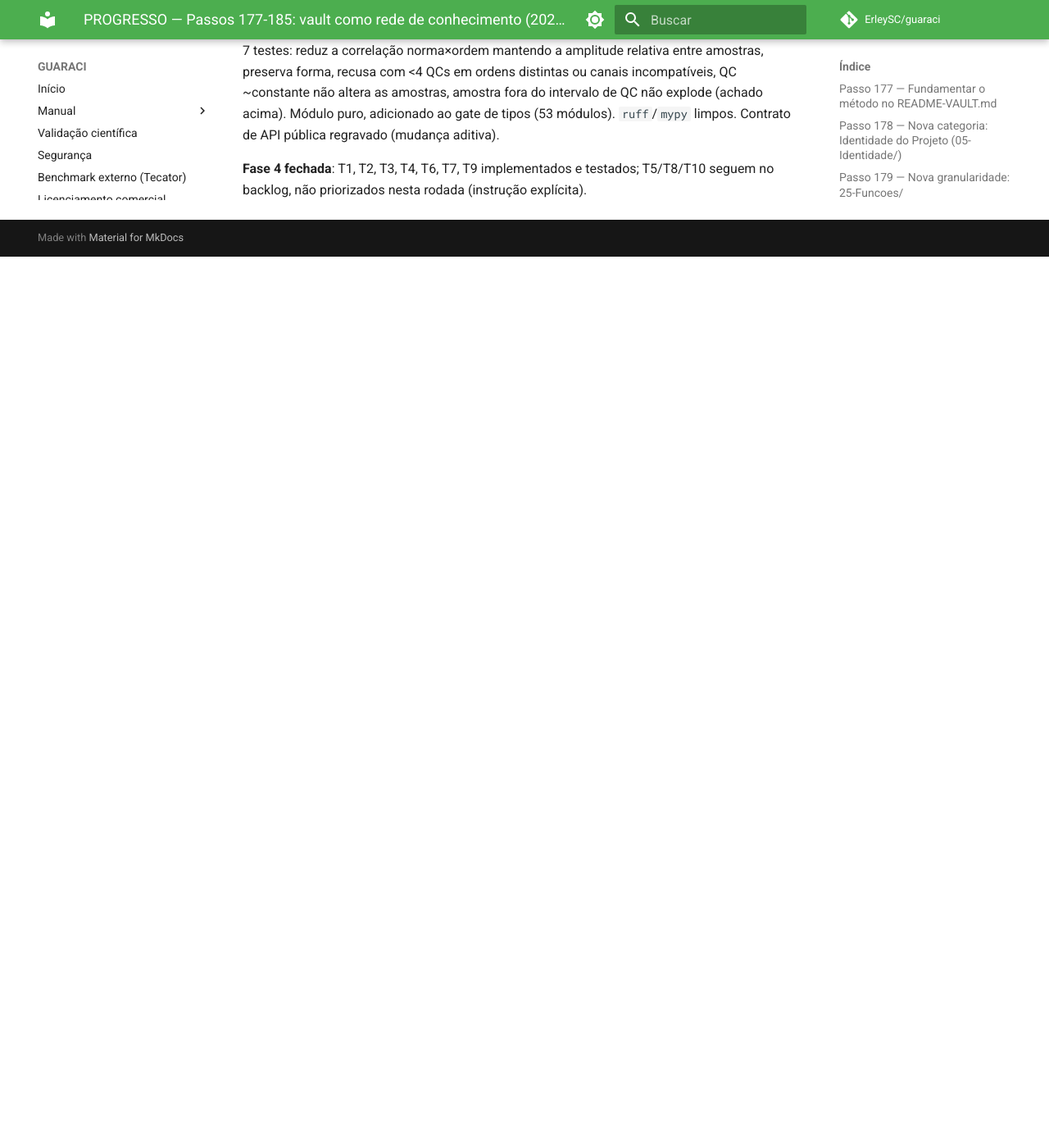
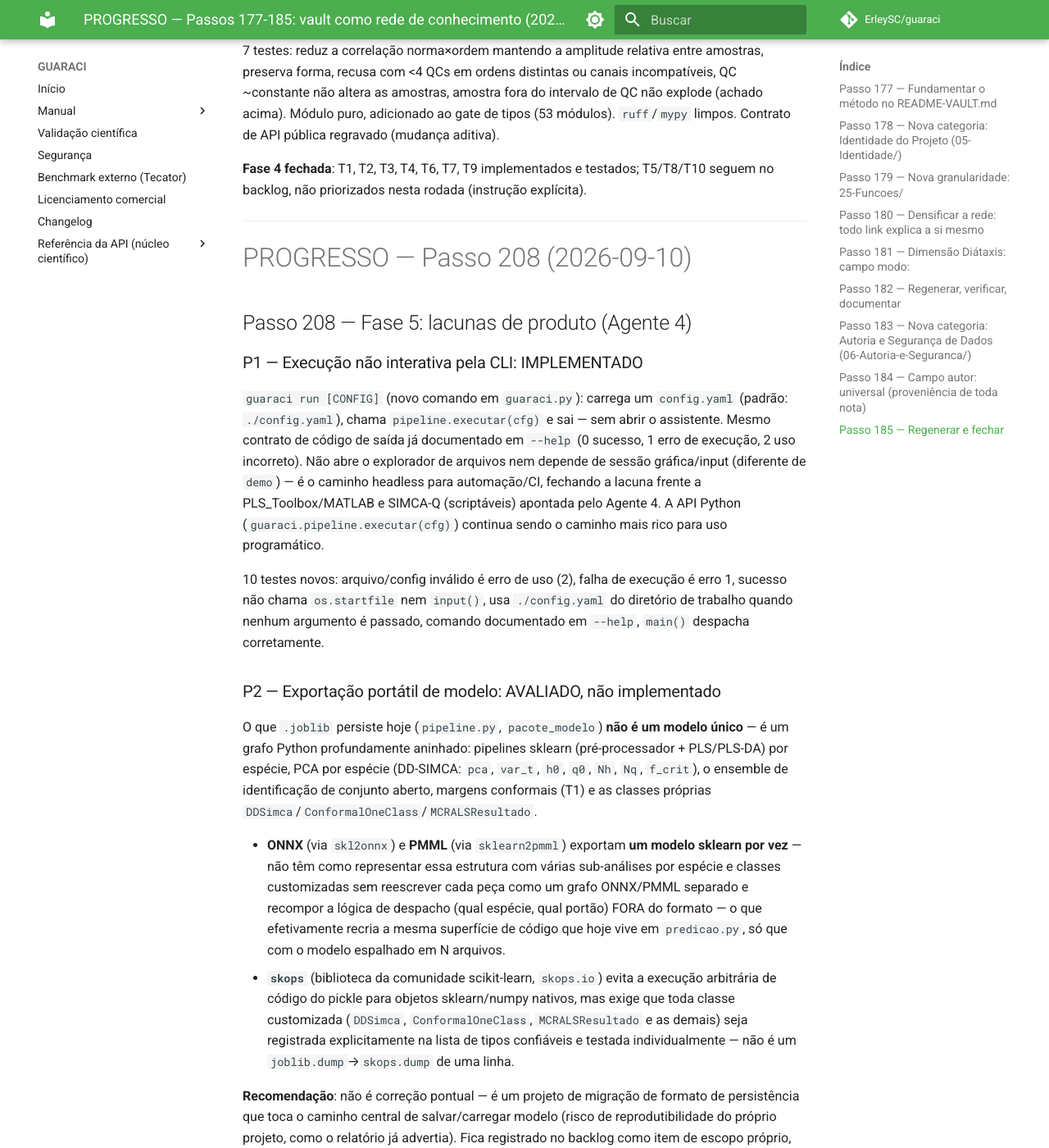
Before and after one commit to ErleySC/guaraci, an MkDocs documentation site: the page built from docs/PROGRESSO.md, in a window 1280 px wide and 1400 px high, scrolled down 98425 px. Shown: the whole window at 82% size. Built offline with MkDocs 1.6.1 and Material for MkDocs 9.7.7, drawn with Linux system fonts in a browser that asks for light colours; comment, search, counter and statistics services are not loaded; before the commit the page ends 98738 px from its top, so only the background shows below that; some of the changed text lies outside the part shown.

Commit message:
feat(cli): Fase 5 -- P1 implementado (guaraci run), P2/P3 avaliados
P1: novo comando `guaraci run [CONFIG]` -- carrega config.yaml (padrao
./config.yaml), chama pipeline.executar(cfg) e sai, sem abrir o
assistente. Mesmo contrato de codigo de saida ja documentado (0/1/2). Nao
abre explorador de arquivos nem depende de input -- caminho headless p/
automacao/CI, fechando a lacuna frente a PLS_Toolbox/MATLAB e SIMCA-Q
apontada pelo Agente 4.

10 testes: arquivo/config invalido = erro 2, falha de execucao = erro 1,
sucesso nao chama os.startfile nem input(), usa ./config.yaml do cwd sem
argumento, documentado em --help, main() despacha corretamente.

P2 (exportacao portatil de modelo): AVALIADO, nao implementado. O
.joblib persiste um grafo Python profundo (pipelines por especie,
DD-SIMCA por especie, ensemble de identificacao, margens conformais,
classes proprias DDSimca/ConformalOneClass/MCRALSResultado) -- ONNX/PMML
exportam 1 modelo por vez, nao cabem nessa estrutura; skops exigiria
registrar cada classe propria manualmente. Projeto de migracao proprio,
fora do escopo desta rodada.

P3 (mais leitores de formato): AVALIADO, nao implementado. Candidatos
priorizados frente aos ~35 do PLS_Toolbox: SPC (Galactic/Thermo) e
PerkinElmer .sp, maior demanda generica. Nao iniciado.

P4/P5 (fusao multibloco, monitoramento em linha): registrados no backlog
como escopo grande, nao iniciados -- mesma instrucao que pediu isso.

Suite completa (tests/test_guaraci_cli.py): 81 passed. ruff limpo
(guaraci.py fora do gate de mypy por design, UI/orquestracao).

Co-Authored-By: Claude Sonnet 5 <noreply@anthropic.com>

```diff
--- a/docs/PROGRESSO.md
+++ b/docs/PROGRESSO.md
@@ -4285,3 +4285,75 @@ regravado (mudança aditiva).
 **Fase 4 fechada**: T1, T2, T3, T4, T6, T7, T9 implementados e testados;
 T5/T8/T10 seguem no backlog, não priorizados nesta rodada (instrução
 explícita).
+
+---
+
+# PROGRESSO — Passo 208 (2026-09-10)
+
+## Passo 208 — Fase 5: lacunas de produto (Agente 4)
+
+### P1 — Execução não interativa pela CLI: IMPLEMENTADO
+
+`guaraci run [CONFIG]` (novo comando em `guaraci.py`): carrega um
+`config.yaml` (padrão: `./config.yaml`), chama `pipeline.executar(cfg)` e
+sai — sem abrir o assistente. Mesmo contrato de código de saída já
+documentado em `--help` (0 sucesso, 1 erro de execução, 2 uso incorreto).
+Não abre o explorador de arquivos nem depende de sessão gráfica/input
+(diferente de `demo`) — é o caminho headless para automação/CI, fechando
+a lacuna frente a PLS_Toolbox/MATLAB e SIMCA-Q (scriptáveis) apontada
+pelo Agente 4. A API Python (`guaraci.pipeline.executar(cfg)`) continua
+sendo o caminho mais rico para uso programático.
+
+10 testes novos: arquivo/config inválido é erro de uso (2), falha de
+execução é erro 1, sucesso não chama `os.startfile` nem `input()`, usa
+`./config.yaml` do diretório de trabalho quando nenhum argumento é
+passado, comando documentado em `--help`, `main()` despacha corretamente.
+
+### P2 — Exportação portátil de modelo: AVALIADO, não implementado
+
+O que `.joblib` persiste hoje (`pipeline.py`, `pacote_modelo`) **não é um
+modelo único** — é um grafo Python profundamente aninhado: pipelines
+sklearn (pré-processador + PLS/PLS-DA) por espécie, PCA por espécie
+(DD-SIMCA: `pca`, `var_t`, `h0`, `q0`, `Nh`, `Nq`, `f_crit`), o ensemble
+de identificação de conjunto aberto, margens conformais (T1) e as
+classes próprias `DDSimca`/`ConformalOneClass`/`MCRALSResultado`.
+
+- **ONNX** (via `skl2onnx`) e **PMML** (via `sklearn2pmml`) exportam **um
+  modelo sklearn por vez** — não têm como representar essa estrutura com
+  várias sub-análises por espécie e classes customizadas sem reescrever
+  cada peça como um grafo ONNX/PMML separado e recompor a lógica de
+  despacho (qual espécie, qual portão) FORA do formato — o que efetivamente
+  recria a mesma superfície de código que hoje vive em `predicao.py`, só
+  que com o modelo espalhado em N arquivos.
+- **`skops`** (biblioteca da comunidade scikit-learn, `skops.io`) evita
+  a execução arbitrária de código do pickle para objetos sklearn/numpy
+  nativos, mas exige que toda classe customizada (`DDSimca`,
+  `ConformalOneClass`, `MCRALSResultado` e as demais) seja registrada
+  explicitamente na lista de tipos confiáveis e testada individualmente
+  — não é um `joblib.dump`→`skops.dump` de uma linha.
+
+**Recomendação**: não é correção pontual — é um projeto de migração de
+formato de persistência que toca o caminho central de salvar/carregar
+modelo (risco de reprodutibilidade do próprio projeto, como o relatório
+já advertia). Fica registrado no backlog como item de escopo próprio, não
+iniciado nesta rodada.
+
+### P3 — Mais leitores de formato: AVALIADO, não implementado
+
+Formatos já lidos: JCAMP-DX/ASDF, OPUS (Bruker, via `brukeropus`),
+ANDI-MS (GC-MS), ENVI (HSI), CSV. Comparado à lista de ~35 leitores do
+PLS_Toolbox (Agente 4, §5.1): os dois formatos de maior demanda genérica
+ainda não lidos são **SPC** (Galactic/Thermo GRAMS — o formato binário
+mais usado como *interchange* em FT-IR/NIR/Raman, exportável por
+instrumentos de múltiplos fabricantes, especificação pública) e
+**PerkinElmer `.sp`**. Ambos exigiriam um parser binário novo (mesmo
+padrão de esforço do parser OPUS já existente) — não iniciado nesta
+rodada; registrado como candidato priorizado para quando houver
+instrução dedicada a formatos de importação.
+
+### P4/P5 — Fusão multibloco e monitoramento em linha: registrados no
+backlog como itens de escopo grande (ver `docs/BACKLOG_MULTIAGENTE.md`),
+não iniciados — mesma instrução que pediu isso explicitamente.
+
+10 testes novos (P1), suíte completa e `ruff`/`mypy` limpos (`guaraci.py`
+não entra no gate de tipos, por design — UI/orquestração).
```
Also changed, not shown: docs/BACKLOG_MULTIAGENTE.md (+3 -3 lines), 2 other files.
